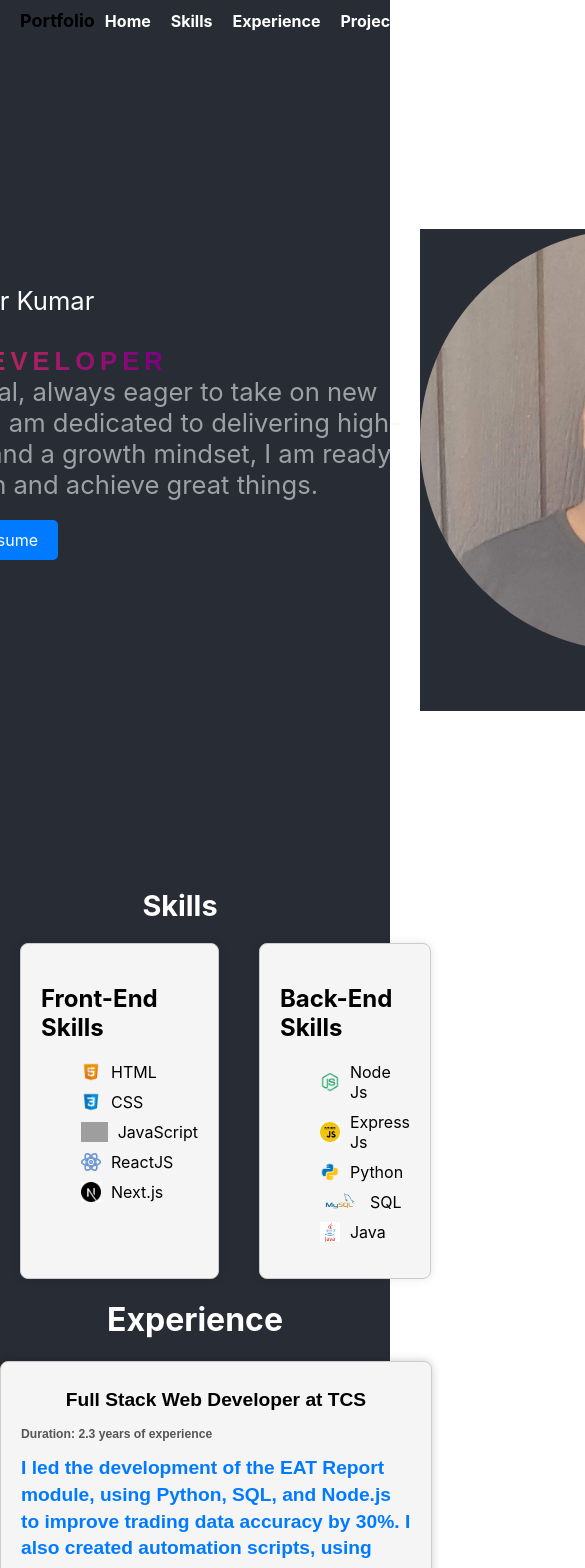
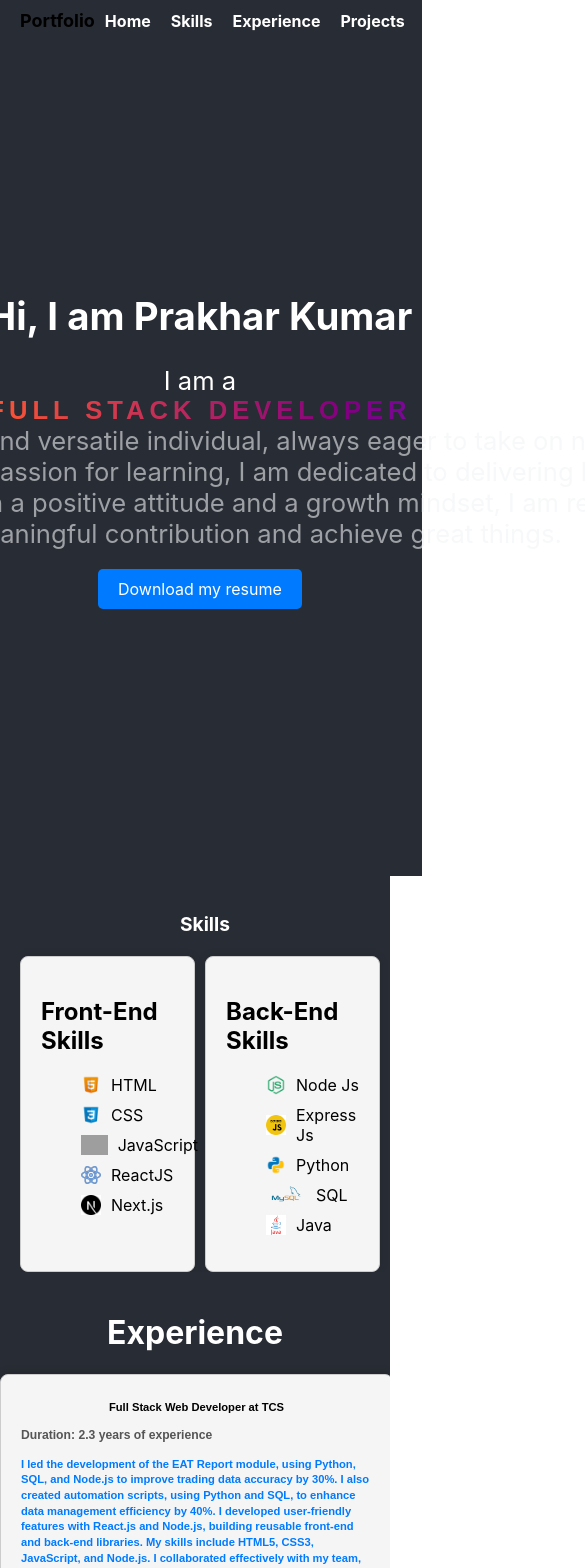
Before and after one commit to Prakhar1123/netlify, a React (Create React App) app: page / in a window 390 px wide. Shown: the top 1568 px of the page, 585 px wide, since content can reach past the window. Built offline with nearby package versions, Linux system fonts and the light colour scheme; grey boxes are pictures that could not be loaded.

Commit message:
first commit

```diff
--- a/src/App.css
+++ b/src/App.css
@@ -1,6 +1,9 @@
+/* Styles for .App class */
+
+
 .App {
   text-align: center;
-  background-color: #282c34
+  background-color: #282c34;
 }
 
 .App-logo {
@@ -12,17 +15,6 @@
   .App-logo {
     animation: App-logo-spin infinite 20s linear;
   }
-}
-
-.App-header {
-  background-color: #282c34;
-  min-height: 100vh;
-  display: flex;
-  flex-direction: column;
-  align-items: center;
-  justify-content: center;
-  font-size: calc(10px + 2vmin);
-  color: white;
 }
 
 .App-link {
@@ -37,3 +29,134 @@
     transform: rotate(360deg);
   }
 }
+
+/* Shared styles for all screen sizes */
+.header {
+  min-height: 100vh;
+  display: flex;
+  flex-direction: column;
+  align-items: center;
+  justify-content: center;
+  font-size: calc(2rem + 2vmin);
+  color: white;
+  text-align: center;
+}
+
+.header-title {
+  font-size: 2rem;
+  margin-bottom: 10px;
+}
+
+.header-subtitle {
+  font-size: 1rem;
+  margin-bottom: 20px;
+}
+
+.left-content {
+  display: flex;
+  align-items: center;
+  margin-left: -3px;
+}
+
+.fixed-text p {
+  font-size: 1.6rem;
+  width: 56rem;
+  margin: 0;
+}
+
+.ps {
+  color: rgba(242, 243, 244, 0.584);
+}
+
+.right-content {
+  display: flex;
+  align-items: center;
+  justify-content: flex-end;
+  margin-top: 6rem;
+  margin-left: 1rem;
+  margin-right: 1rem;
+  background-color: #282c34;
+  overflow: hidden;
+}
+
+.my-image {
+  display: block;
+  width: auto;
+  max-height: 50vh;
+  border-radius: 60%;
+  object-fit: cover;
+  margin-top: -0.01099rem;
+  margin-right: 1.2rem;
+  margin-bottom: 60px;
+}
+
+.animate-character {
+  font-weight: 700;
+  text-align: center;
+  font-size: 40px;
+  font-family: Hack, sans-serif;
+  text-transform: uppercase;
+  background: linear-gradient(90deg, #FF5733, purple, #5733FF);
+  letter-spacing: 5px;
+  -webkit-background-clip: text;
+  background-clip: text;
+  -webkit-text-fill-color: transparent;
+  background-repeat: no-repeat;
+  background-size: 80%;
+  animation: shine 3.8s linear infinite;
+  position: relative;
+}
+
+.download-link.button {
+  margin-top: 20px;
+  display: inline-block;
+  padding: 10px 20px;
+  background-color: #007BFF;
+  color: #fff;
+  text-decoration: none;
+  border: none;
+  border-radius: 5px;
+  cursor: pointer;
+  font-size: 16px;
+}
+
+.download-link.button:hover {
+  background-color: #0056b3;
+}
+
+/* Responsive styles for smaller screens */
+@media (max-width: 1366px) {
+  .header {
+    font-size: 1.7rem;
+  }
+  .App-header {
+    font-size: calc(10px + 2vmin);
+  }
+}
+
+@media (max-width: 1024px) {
+  .header {
+    font-size: 1.5rem;
+    .App-header {
+    font-size: calc(10px + 2vmin);
+  }
+}
+
+@media (max-width: 768px) {
+  .header {
+    font-size: 1.3rem;
+  }
+  .App-header {
+    font-size: calc(10px + 2vmin);
+  }
+}
+
+@media (max-width: 480px) {
+  .header {
+    font-size: 1.2rem;
+  }
+  .App-header {
+    font-size: calc(10px + 2vmin);
+  }
+}
+}
--- a/src/components/Experience.css
+++ b/src/components/Experience.css
@@ -1,11 +1,13 @@
+/* Original styles */
 .experience {
     text-align: center;
     max-width: 800px;
     margin: 0 auto;
+    overflow: hidden;
 }
 
 .experience-box {
-    width: 100%;
+    width: 90%;
     margin: 20px 0;
     padding: 20px;
     border: 1px solid #ccc;
@@ -16,13 +18,13 @@
     font-family: 'Playfair Display', sans-serif;
     font-weight: 700;
     line-height: 1.4;
-    overflow: hidden;
+    /* overflow: hidden; */
 }
 
 .experience-box h2 {
     font-size: 1.2rem;
     margin: 5px 0;
-    color: #007BFF; /* Adjust the color as per your preference */
+    color: #007BFF;
 }
 
 .experience-box p {
@@ -40,7 +42,6 @@
 
 .skills-list li {
     margin-right: 10px;
-
     display: flex;
     align-items: center;
     padding: 5px 10px;
@@ -48,20 +49,18 @@
 }
 
 .skills-list img {
-    width: 20px; /* Adjust the width of the icons as needed */
-    height: 20px; /* Adjust the height of the icons as needed */
+    width: 20px;
+    height: 20px;
     margin: 2px;
     margin-right: 5px;
-
-     /* Add margin to separate the icon from the text  */
 }
 
-
-.skill-box img{
+.skill-box img {
     width: 20px;
     height: 20px;
     margin-right: 3px;
 }
+
 .skill-box {
     display: flex;
     align-items: center;
@@ -69,5 +68,30 @@
     padding: 5px 10px;
     border-radius: 2px;
     margin: 5px 0;
-    margin-right: 5px; /* Add right margin to create space between div elements */
+    margin-right: 5px;
 }
+
+/* Media queries for responsiveness */
+@media (max-width: 1366px) {
+    .experience-box h2 {
+        font-size: 1rem;
+    }
+}
+
+@media (max-width: 1024px) {
+    .experience-box h2 {
+        font-size: 0.9rem;
+    }
+}
+
+@media (max-width: 768px) {
+    .experience-box h2 {
+        font-size: 0.8rem;
+    }
+}
+
+@media (max-width: 480px) {
+    .experience-box h2 {
+        font-size: 0.7rem;
+    }
+}
--- a/src/components/Header.css
+++ b/src/components/Header.css
@@ -1,66 +1,31 @@
-.header {
+header{
   background-color: #282c34;
+  width: 100%;
   min-height: 100vh;
   display: flex;
-    flex-direction: column;
+  justify-content: center;
   align-items: center;
-    justify-content: center;
-    font-size: calc(2rem + 2vmin);
-    color: white;
+  padding: 1rem;
+  color:  #282c34;
   text-align: center;
 }
 
-
-.header-title {
-    font-size: 2rem; /* Adjust font size for smaller screens */
-    margin-bottom: 10px;
+.content {
+  display: flex;
+  flex-direction: row;
+  flex-wrap: wrap;
 }
 
-.header-subtitle {
-    font-size: 1rem; /* Adjust font size for smaller screens */
-    margin-bottom: 20px;
-}
-
-
 .left-content {
-    display: flex;
-    align-items: center;
-    margin-left: -3px;
-
-  }
-
-  .fixed-text p {
-    font-size: 1.6rem;
-    width: 56rem;
-    margin: 0;
-  }
-
-  .ps {
-    color: rgba(242, 243, 244, 0.584);
-  }
-
-  .right-content {
-    display: flex;
-    align-items: center;
-    justify-content: flex-end; /* Move the content to the right side */
-    margin-top: 6rem;
-    margin-left: 1rem;
-    margin-right: 1rem; /* Add margin from the right side using rem */
-    background-color: #282c34; /* Add the background color of your header */
-    overflow: hidden; /* Hide any content that overflows the container */
+  flex: 1;
+  padding: 20px;
 }
 
 .my-image {
+  max-width: 100%;
+  height: 16rem;
   display: block;
-    width: auto;
-    max-height: 50vh; /* Adjust max-height as needed to prevent cutting */
-    border-radius: 60%;
-    object-fit: cover;
-    margin-top: -0.01099rem; /* Adjust the margin from the top */
-    margin-right: 1.2rem; /* Reset margin-right */
-    margin-bottom: 60px; /* Add margin from the right side using rem */
 }
-
 
 .animate-character {
   font-weight: 700;
@@ -79,6 +44,19 @@
   position: relative;
 }
 
+/* etc. keep other styles the same */
+
+@media (max-width: 768px) {
+  .content {
+    flex-direction: column;
+  }
+  .my-image {
+    margin-top: 20px;
+    height: 100%;
+  }
+}
+
+
 @keyframes shine {
   0% {
     background-position-x: -500%;
@@ -87,20 +65,3 @@
     background-position-x: 500%;
   }
 }
-
-  .download-link.button {
-    margin-top: 20px;
-    display: inline-block;
-    padding: 10px 20px;
-    background-color: #007BFF;
-    color: #fff;
-    text-decoration: none;
-    border: none;
-    border-radius: 5px;
-    cursor: pointer;
-    font-size: 16px;
-  }
-
-  .download-link.button:hover {
-    background-color: #0056b3;
-  }
--- a/src/components/Header.js
+++ b/src/components/Header.js
@@ -1,49 +1,31 @@
-import React, { useState, useEffect } from 'react';
+import React from "react";
 import './Header.css';
-import prakharImage from './prakhar.jpg';
+import prakharImage from './prakharImage.jpg'
 
 const Header = () => {
-  const [text, setText] = useState("Full Stack Developer");
-
-  useEffect(() => {
-    const animationInterval = setInterval(() => {
-      if (text === "Full Stack Developer") {
-        setText("Full Stack Developer");
-      } else {
-        setText("UI Developer");
-      }
-    }, 3000);
-
-    return () => {
-      clearInterval(animationInterval);
-    };
-  }, []);
-
   return (
-    <header id="header" className="header">
+    <header id="header" className="header" role="banner">
+      <div className="content">
         <div className="left-content">
           <div className="fixed-text">
-          <p>Hi, I am Prakhar Kumar</p>
+            <h1>Hi, I am Prakhar Kumar</h1>
             <p>I am a</p>
             <p className="animate-character">
-            <span className="full-stack-developer">{text}</span>
+              <span className="full-stack-developer">Full Stack Developer</span>
             </p>
             <p className='ps'>
               I am a motivated and versatile individual, always eager to take on new challenges. With a passion for learning, I am dedicated to delivering high-quality results. With a positive attitude and a growth mindset, I am ready to make a meaningful contribution and achieve great things.
             </p>
             <a
-            href="https://drive.google.com/uc?export=download&id=1lhe9ECTmuHoQEC23LpUahtcBdD_KsI0P
-            " download="PrakharKumar_Resume.pdf" className="download-link button"
+              href="https://drive.google.com/uc?export=download&id=1lhe9ECTmuHoQEC23LpUahtcBdD_KsI0P"
+              download="PrakharKumar_Resume.pdf"
+              className="download-link button"
+              aria-label="Download my resume"
             >
               Download my resume
             </a>
           </div>
-        <div className="right-content">
-          <div className="rotation-axis-container">
-            {/* Create several rotating lines (electromagnetic lines) */}
-            {/* Add more lines as needed */}
-          </div>
-          <img src={prakharImage} alt="Prakhar Kumar" className="my-image" />
+          <img src={prakharImage} alt="Image of Prakhar Kumar" className="my-image" />
         </div>
       </div>
     </header>
--- a/src/components/Skills.css
+++ b/src/components/Skills.css
@@ -1,4 +1,4 @@
-/* Project.css */
+/* Original styles */
 .skills {
     display: flex;
     flex-direction: column;
@@ -6,51 +6,101 @@
     text-align: center;
     margin: 20px 0;
     margin-left: 20px;
+    overflow: hidden;
 }
 
 .skills-title {
     font-size: 1.8rem;
     color: white;
     margin-bottom: 20px;
-    margin-right: 50px; /* Added margin to separate the title from the boxes */
+    margin-right: 50px;
 }
 
 .skills-container {
     display: flex;
+    flex-wrap: wrap;
     justify-content: space-between;
     width: 100%;
-    margin: 0 -10px; /* Adjust the negative margin to reduce spacing between boxes and from borders */
+    max-width: 100%; /* Set a maximum width to prevent the back-end box from going out of the main container */
 }
 
 .front-end-skills,
 .back-end-skills {
-    width: 45%;
+    width: calc(50% - 10px); /* 50% width with space between boxes */
+
     padding: 20px;
+    box-sizing: border-box;
     border: 1px solid #ccc;
     border-radius: 8px;
     box-shadow: 0 0 10px rgba(0, 0, 0, 0.1);
     background-color: #f5f5f5;
     text-align: left;
-    margin-right: 40px;
-    transition: background-color 0.3s; /* Add a smooth transition effect */
+    margin-right: 10px; /* Added margin to separate boxes */
+    transition: background-color 0.3s;
 }
 
 .front-end-skills:hover {
-    background-color: #e0f7fa; /* Change the background color on hover */
+    background-color: #e0f7fa;
 }
 
 .back-end-skills:hover {
-    background-color: #fde0f7; /* Change the background color on hover */
+    background-color: #fde0f7;
 }
+
 .skills-container li {
     display: flex;
     align-items: center;
     margin-bottom: 10px;
 }
+
 .skills-container img {
-    /* width: 20px; Set the desired width for the icons */
-    height: 20px; /* Set the desired height for the icons */
-    margin-right: 10px; /* Add margin to separate the icon from the text */
+    height: 20px;
+    margin-right: 10px;
 }
 
-/* ... (other CSS rules) */
+/* Media queries for responsiveness */
+/* Original styles */
+
+/* ... (previous CSS) */
+
+/* Media queries for responsiveness */
+@media (max-width: 1366px) {
+    .skills-title {
+        font-size: 1.5rem;
+        margin-right: 30px;
+    }
+
+    .front-end-skills,
+    .back-end-skills {
+        width: calc(50% - 10px); /* Adjusted width for responsiveness */
+        margin-right: 10px;
+    }
+}
+
+@media (max-width: 1024px) {
+    .skills-title {
+        font-size: 1.4rem;
+        margin-right: 20px;
+    }
+}
+
+@media (max-width: 768px) {
+    .skills-title {
+        font-size: 1.3rem;
+        margin-right: 10px;
+    }
+}
+
+@media (max-width: 480px) {
+    .skills-title {
+        font-size: 1.2rem;
+        margin-right: 0;
+    }
+}
+@media (max-width: 303px) {
+    .front-end-skills,
+    .back-end-skills {
+        width: 100%; /* Full width for smaller screens */
+        margin-right: 0;
+    }
+}
```
Also changed, not shown: src/components/ContactForm.css (+27 -0 lines), src/components/Education.css (+27 -0 lines), src/components/Project.css (+196 -30 lines), src/index.css (line endings or trailing spaces). Lines whose indentation alone changed are shown as unchanged.
